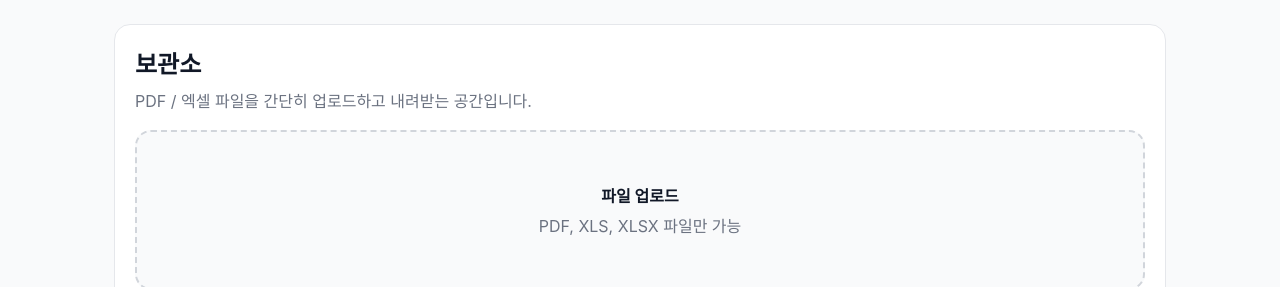
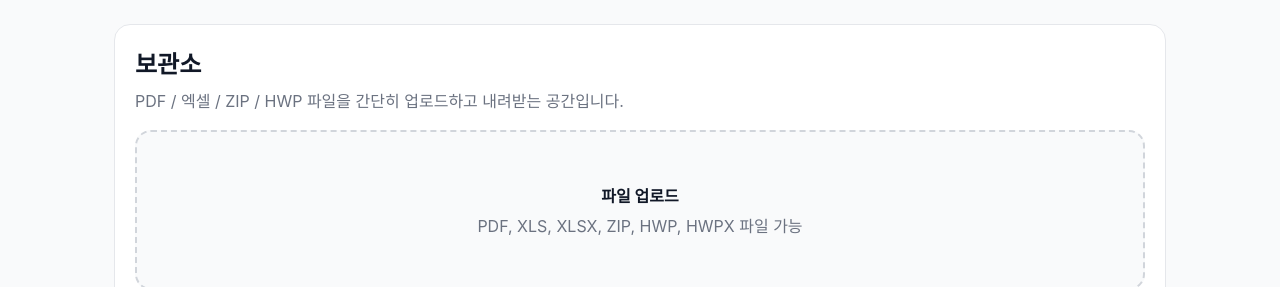
Before and after one commit to ddogagak/shipping, a Next.js app in the folder web/: page /archive in a window 1280 px wide. Shown: the top 287 px of the page. Built offline with nearby package versions, Linux system fonts and the light colour scheme; no server answers.

Commit message:
Update page.tsx

```diff
--- a/web/src/app/archive/page.tsx
+++ b/web/src/app/archive/page.tsx
@@ -124,17 +124,17 @@ export default function ArchivePage() {
       <section style={cardStyle}>
         <h1 style={{ marginTop: 0, marginBottom: 8 }}>보관소</h1>
         <p style={{ color: "#6b7280", margin: 0 }}>
-          PDF / 엑셀 파일을 간단히 업로드하고 내려받는 공간입니다.
+          PDF / 엑셀 / ZIP / HWP 파일을 간단히 업로드하고 내려받는 공간입니다.
         </p>
 
         <label style={uploadBoxStyle}>
           <strong>파일 업로드</strong>
           <span style={{ color: "#6b7280", marginTop: 6 }}>
-            PDF, XLS, XLSX 파일만 가능
+            PDF, XLS, XLSX, ZIP, HWP, HWPX 파일 가능
           </span>
           <input
             type="file"
-            accept=".pdf,.xls,.xlsx"
+            accept=".pdf,.xls,.xlsx,.zip,.hwp,.hwpx"
             style={{ display: "none" }}
             disabled={loading}
             onChange={(event) => {
```
